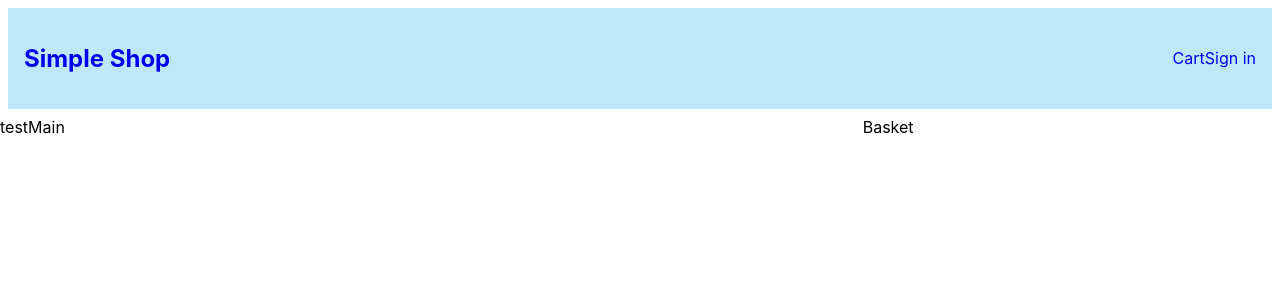
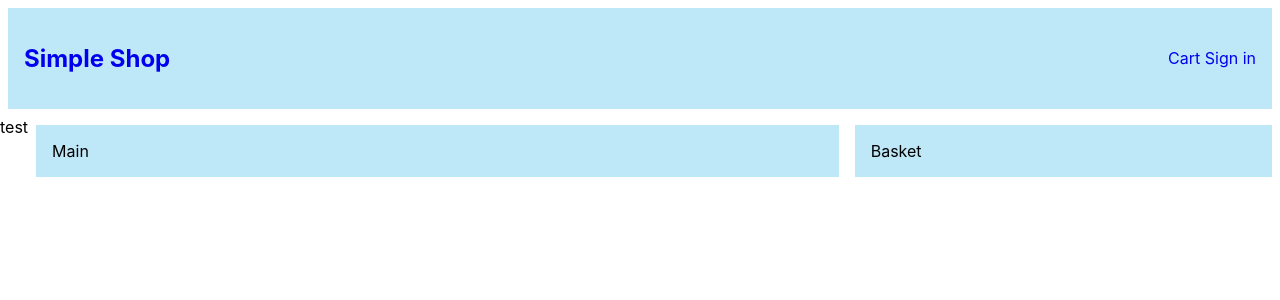
Before and after one commit to ChezVan/ecommerce_react, a React (Create React App) app: page / in a window 1280 px wide. Shown: the top 300 px of the page. Built offline with nearby package versions, Linux system fonts and the light colour scheme.

Commit message:
add block into main and basket

```diff
--- a/src/components/Basket.jsx
+++ b/src/components/Basket.jsx
@@ -2,7 +2,7 @@ import React from 'react'
 
 function Basket() {
   return (
-    <div className='col-1'>Basket</div>
+    <div className='block col-1'>Basket</div>
   )
 }
 
--- a/src/components/Header.jsx
+++ b/src/components/Header.jsx
@@ -10,8 +10,7 @@ function Header() {
         </a>
       </div>
       <div>
-        <a href="#/cart">Cart</a>
-        <a href="#/signin">Sign in</a>
+        <a href="#/cart">Cart</a> <a href="#/signin">Sign in</a>
       </div>
 
     </div>
--- a/src/components/Main.jsx
+++ b/src/components/Main.jsx
@@ -2,7 +2,7 @@ import React from 'react'
 
 function Main() {
   return (
-    <div className='col-2'>Main</div>
+    <div className='block col-2'>Main</div>
   )
 }
 
--- a/src/index.css
+++ b/src/index.css
@@ -15,6 +15,7 @@ a
 {
   text-decoration: none;
 }
+
 .row
 {
   display: flex;
```
